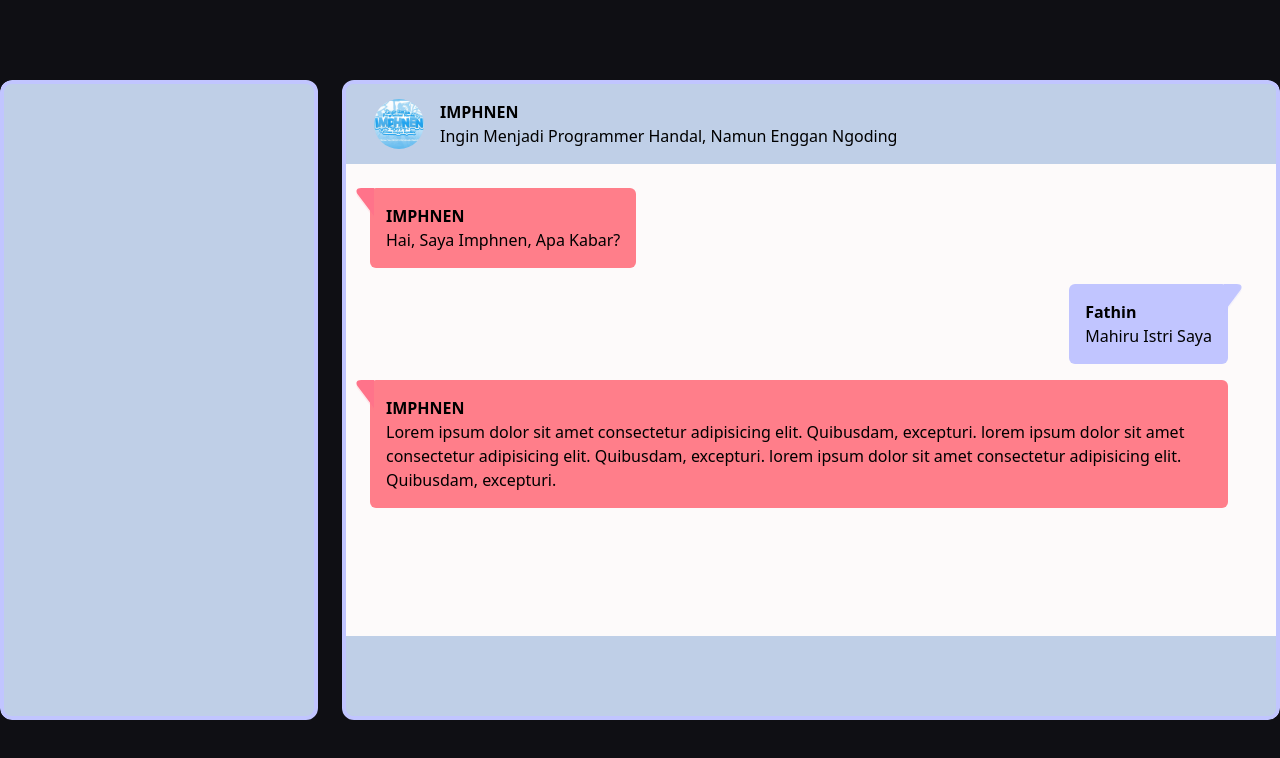
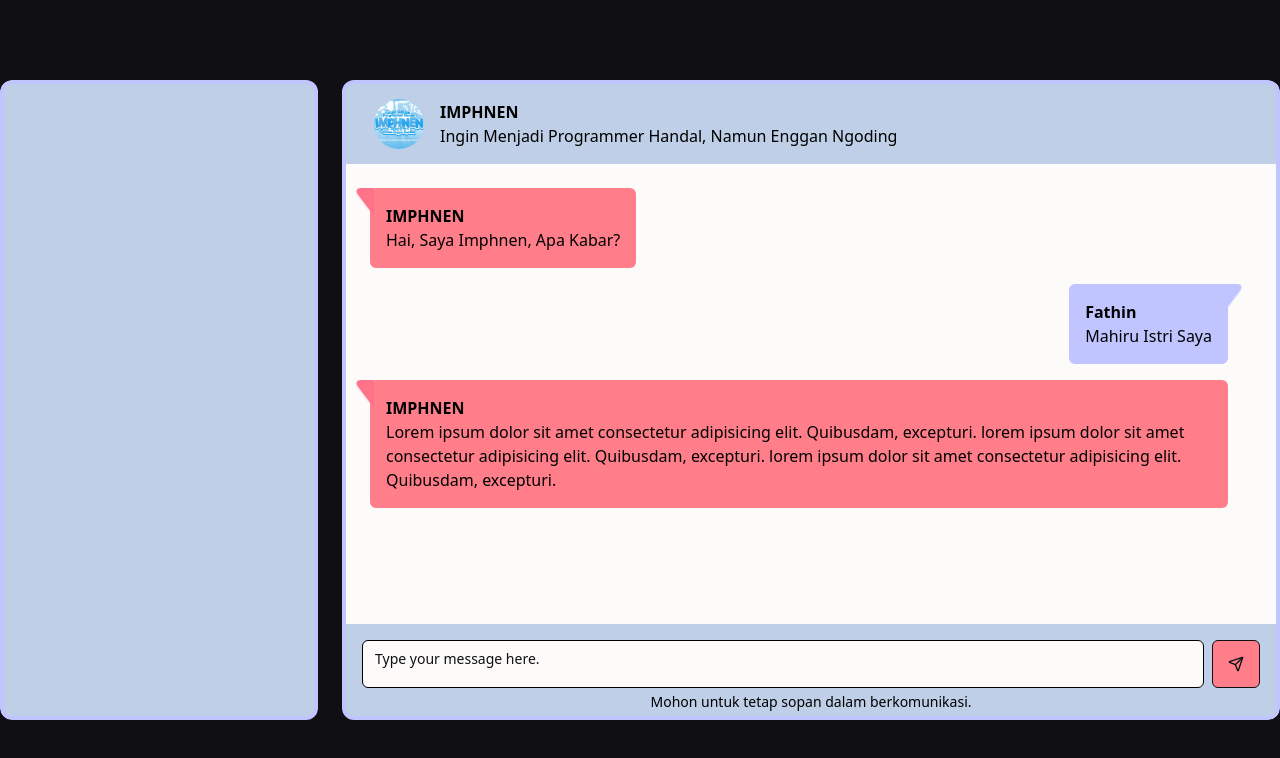
Before and after one commit to Jersk41/boedin-chat-frontend, a React (Vite) app: page / in a window 1280 px wide. Shown: the top 758 px of the page. Built offline with nearby package versions, Linux system fonts and the light colour scheme.

Commit message:
add: Input text for user

```diff
--- a/src/components/ChatBox.jsx
+++ b/src/components/ChatBox.jsx
@@ -1,8 +1,34 @@
-import { useState, useEffect } from "react";
+import { useState } from "react";
 import DummyChat from "./DummyChat";
 import DummyChatSelf from "./DummyChatSelf";
+import { Textarea } from "./ui/textarea";
+import { Button } from "./ui/button";
+import { Send } from "lucide-react";
 
 const ChatBox = () => {
+    const [messages, setMessages] = useState([
+        { usr: "IMPHNEN", msg: "Hai, Saya Imphnen, Apa Kabar?" },
+        { usr: "Fathin", msg: "Mahiru Istri Saya" },
+        {
+            usr: "IMPHNEN",
+            msg: "Lorem ipsum dolor sit amet consectetur adipisicing elit. Quibusdam, excepturi. lorem ipsum dolor sit amet consectetur adipisicing elit. Quibusdam, excepturi. lorem ipsum dolor sit amet consectetur adipisicing elit. Quibusdam, excepturi.",
+        },
+    ]);
+    // Current User e.g: Fathin
+    const currentUser = "Fathin";
+
+    const [inputMessage, setInputMessage] = useState("");
+    const handleSendButton = () => {
+        console.log("Pesan ada di component chat input", inputMessage);
+        setMessages((prev) => [
+            ...prev,
+            {
+                usr: currentUser,
+                msg: inputMessage,
+            },
+        ]);
+        setInputMessage("");
+    };
     return (
         <div className="container h-[80vh] px-4 md:px-0 bg-background flex flex-col md:flex-row rounded-xl overflow-hidden gap-6">
             <div className="flex-[1] bg-secondary border-primary border-4 rounded-xl overflow-hidden"></div>
@@ -13,16 +39,45 @@ const ChatBox = () => {
                     </div>
                     <div>
                         <h1 className="font-bold uppercase">IMPHNEN</h1>
-                        <p className="font-normal">Ingin Menjadi Programmer Handal, Namun Enggan Ngoding</p>
+                        <p className="font-normal">
+                            Ingin Menjadi Programmer Handal, Namun Enggan
+                            Ngoding
+                        </p>
                     </div>
                 </div>
 
-                <div className="max-w-full flex-1 bg-white overflow-y-auto overflow-x-hidden space-y-4 pr-6 pt-6">
-                    <DummyChat user="IMPHNEN" msg="Hai, Saya Imphnen, Apa Kabar?" />
-                    <DummyChatSelf user="Fathin" msg="Mahiru Istri Saya" />
-                    <DummyChat user="IMPHNEN" msg="Lorem ipsum dolor sit amet consectetur adipisicing elit. Quibusdam, excepturi. lorem ipsum dolor sit amet consectetur adipisicing elit. Quibusdam, excepturi. lorem ipsum dolor sit amet consectetur adipisicing elit. Quibusdam, excepturi." />
+                <div className="max-w-full flex-1 bg-white overflow-y-auto overflow-x-hidden space-y-4 pr-6 py-6">
+                    {messages.map((message) => {
+                        return message.usr === currentUser ? (
+                            <DummyChatSelf
+                                user={currentUser}
+                                msg={message.msg}
+                            />
+                        ) : (
+                            <DummyChat user={message.usr} msg={message.msg} />
+                        );
+                    })}
                 </div>
-                <div className="w-full h-20 bg-secondary"></div>
+                <div className="w-full h-20 bg-secondary p-4 mb-3 space-y-1">
+                    <div className="w-full h-full flex flex-row space-x-2">
+                        <Textarea
+                            value={inputMessage}
+                            onChange={(ev) => setInputMessage(ev.target.value)}
+                            className="flex-grow bg-white text-background placeholder:text-background placeholder-opacity-50 resize-none font-sans font-normal text-black"
+                            placeholder="Type your message here."
+                            id="message"
+                        />
+                        <Button
+                            onClick={handleSendButton}
+                            className="w-12 h-12 border bg-accent text-background "
+                        >
+                            <Send className="w-6 h-6" />
+                        </Button>
+                    </div>
+                    <p className="text-sm text-center text-muted-foreground">
+                        Mohon untuk tetap sopan dalam berkomunikasi.
+                    </p>
+                </div>
             </div>
         </div>
     );
--- /dev/null
+++ b/src/components/ui/textarea.tsx
@@ -0,0 +1,22 @@
+import * as React from "react";
+
+import { cn } from "@/lib/utils";
+
+const Textarea = React.forwardRef<
+    HTMLTextAreaElement,
+    React.ComponentProps<"textarea">
+>(({ className, ...props }, ref) => {
+    return (
+        <textarea
+            className={cn(
+                "flex w-full rounded-md border border-input bg-white px-3 py-2 text-base ring-offset-background placeholder:text-muted-foreground focus-visible:outline-none focus-visible:ring-2 focus-visible:ring-ring focus-visible:ring-offset-2 disabled:cursor-not-allowed disabled:opacity-50 md:text-sm",
+                className
+            )}
+            ref={ref}
+            {...props}
+        />
+    );
+});
+Textarea.displayName = "Textarea";
+
+export { Textarea };
```
Also changed, not shown: src/components/ui/button.tsx (+13 -12 lines).
